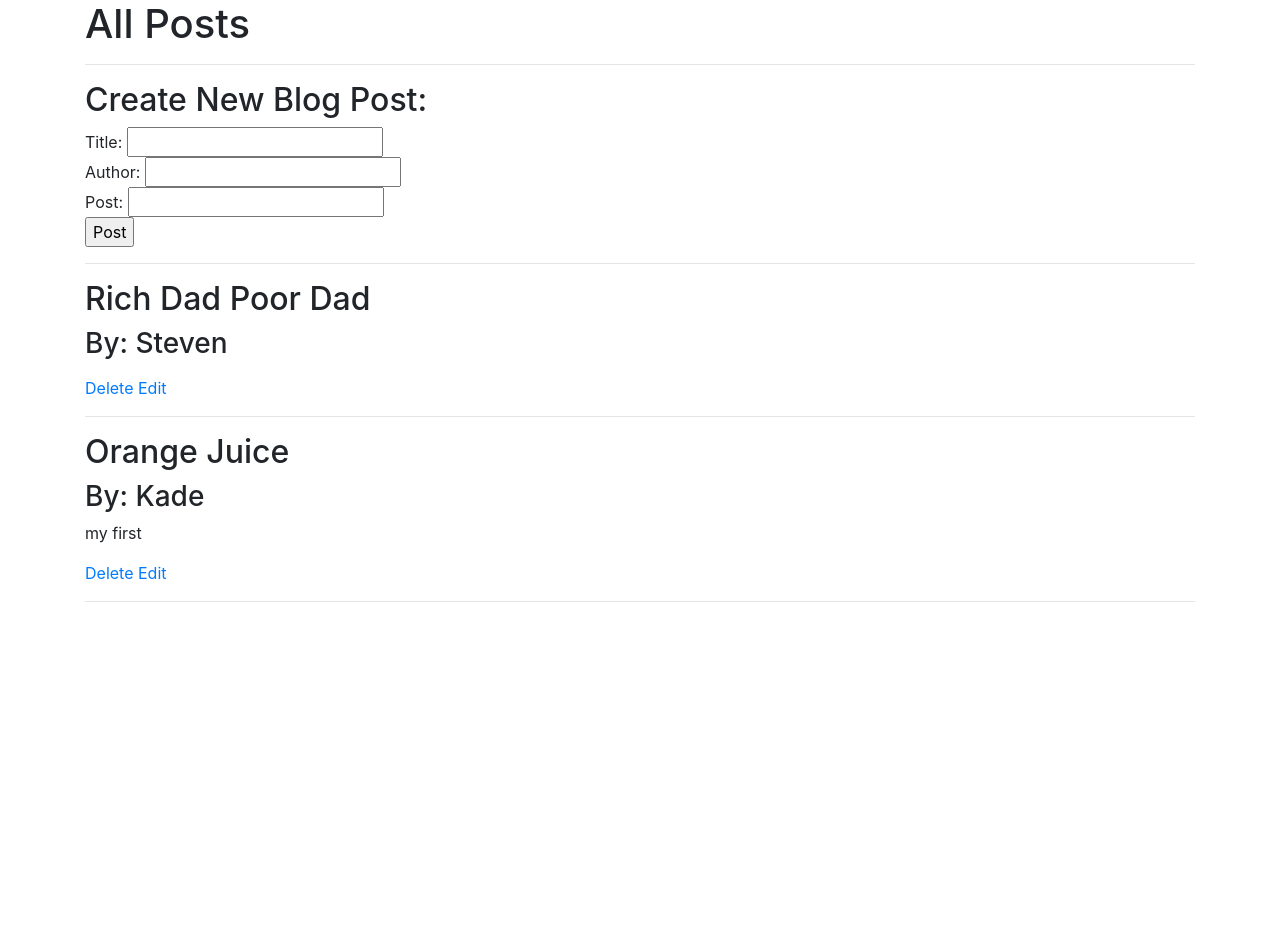
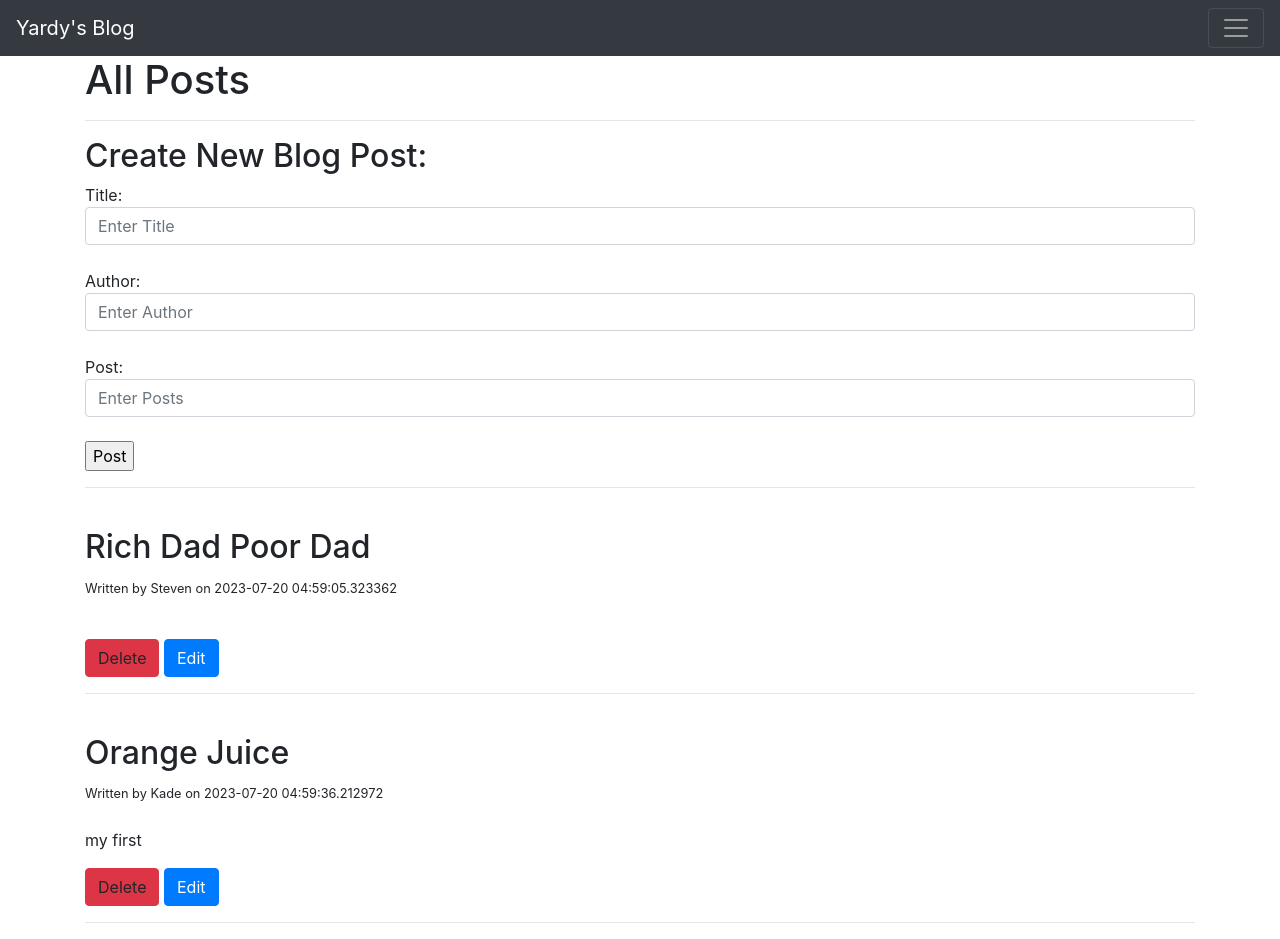
Before and after one commit to tinnguyentan02/c.r.u.d-applicaton-with-flask, a Flask app: page /posts in a window 1280 px wide. Before the commit the page ends 602 px from the top, so only its background shows below. Run offline with Flask 3, Linux system fonts and the light colour scheme; some libraries are stand-ins or nearby versions.

Commit message:
front_end half complete

```diff
--- a/flask_app/templates/base.html
+++ b/flask_app/templates/base.html
@@ -1,18 +1,62 @@
 <!DOCTYPE html>
 <html lang="en">
+
 <head>
     <meta charset="UTF-8">
     <meta http-equiv="X-UA-Compatible" content="IE=edge">
     <meta name="viewport" content="width=device-width, initial-scale=1.0">
-    <link rel="stylesheet" href="https://cdn.jsdelivr.net/npm/bootstrap@4.0.0/dist/css/bootstrap.min.css" integrity="sha384-Gn5384xqQ1aoWXA+058RXPxPg6fy4IWvTNh0E263XmFcJlSAwiGgFAW/dAiS6JXm" crossorigin="anonymous">
+    <link rel="stylesheet" href="https://cdn.jsdelivr.net/npm/bootstrap@4.0.0/dist/css/bootstrap.min.css"
+        integrity="sha384-Gn5384xqQ1aoWXA+058RXPxPg6fy4IWvTNh0E263XmFcJlSAwiGgFAW/dAiS6JXm" crossorigin="anonymous">
     {% block head %} {% endblock %}
 </head>
+
 <body>
-    <div class = 'container'>
+    <nav class="navbar navbar-dark bg-dark">
+        <a class="navbar-brand" href="/">Yardy's Blog</a>
+        <button class="navbar-toggler" type="button" data-toggle="collapse" data-target="#navbarsExample01"
+            aria-controls="navbarsExample01" aria-expanded="false" aria-label="Toggle navigation">
+            <span class="navbar-toggler-icon"></span>
+        </button>
+
+        <div class="collapse navbar-collapse" id="navbarsExample01">
+            <ul class="navbar-nav mr-auto">
+                <li class="nav-item active">
+                    <a class="nav-link" href="/">Home <span class="sr-only">(current)</span></a>
+                </li>
+                <li class="nav-item">
+                    <a class="nav-link" href="/posts">Posts</a>
+                </li>
+                <li class="nav-item">
+                    <a class="nav-link disabled" href="#">About</a>
+                </li>
+                <li class="nav-item dropdown">
+                    <a class="nav-link dropdown-toggle" href="http://example.com" id="dropdown01" data-toggle="dropdown"
+                        aria-haspopup="true" aria-expanded="false">Contact us</a>
+                    <div class="dropdown-menu" aria-labelledby="dropdown01">
+                        <a class="dropdown-item" href="#">Website</a>
+                        <a class="dropdown-item" href="#">Youtubee</a>
+                        <a class="dropdown-item" href="#">Facebook</a>
+                        <a class="dropdown-item" href="#">Instagram</a>
+                    </div>
+                </li>
+            </ul>
+            <form class="form-inline my-2 my-md-0">
+                <input class="form-control" type="text" placeholder="Search" aria-label="Search">
+            </form>
+        </div>
+    </nav>
+    <div class='container'>
         {% block body %} {% endblock %}
     </div>
-    <script src="https://code.jquery.com/jquery-3.2.1.slim.min.js" integrity="sha384-KJ3o2DKtIkvYIK3UENzmM7KCkRr/rE9/Qpg6aAZGJwFDMVNA/GpGFF93hXpG5KkN" crossorigin="anonymous"></script>
-    <script src="https://cdn.jsdelivr.net/npm/popper.js@1.12.9/dist/umd/popper.min.js" integrity="sha384-ApNbgh9B+Y1QKtv3Rn7W3mgPxhU9K/ScQsAP7hUibX39j7fakFPskvXusvfa0b4Q" crossorigin="anonymous"></script>
-    <script src="https://cdn.jsdelivr.net/npm/bootstrap@4.0.0/dist/js/bootstrap.min.js" integrity="sha384-JZR6Spejh4U02d8jOt6vLEHfe/JQGiRRSQQxSfFWpi1MquVdAyjUar5+76PVCmYl" crossorigin="anonymous"></script>
+    <script src="https://code.jquery.com/jquery-3.2.1.slim.min.js"
+        integrity="sha384-KJ3o2DKtIkvYIK3UENzmM7KCkRr/rE9/Qpg6aAZGJwFDMVNA/GpGFF93hXpG5KkN"
+        crossorigin="anonymous"></script>
+    <script src="https://cdn.jsdelivr.net/npm/popper.js@1.12.9/dist/umd/popper.min.js"
+        integrity="sha384-ApNbgh9B+Y1QKtv3Rn7W3mgPxhU9K/ScQsAP7hUibX39j7fakFPskvXusvfa0b4Q"
+        crossorigin="anonymous"></script>
+    <script src="https://cdn.jsdelivr.net/npm/bootstrap@4.0.0/dist/js/bootstrap.min.js"
+        integrity="sha384-JZR6Spejh4U02d8jOt6vLEHfe/JQGiRRSQQxSfFWpi1MquVdAyjUar5+76PVCmYl"
+        crossorigin="anonymous"></script>
 </body>
+
 </html>
--- a/flask_app/templates/posts.html
+++ b/flask_app/templates/posts.html
@@ -10,28 +10,38 @@
 
 <hr>
 <h2>Create New Blog Post:</h2>
-    <form action="/posts" method = 'POST'>
-        Title: <input type ='text' name ='title' id ='title'>
+<form action="/posts" method='POST'>
+    Title:
+    <input class="form-control" type="text" name='title' id='title' placeholder="Enter Title" aria-label="Enter Title">
     <br>
-        Author: <input type ='text' name = 'author' id = 'author'>
+    Author:
+    <input class="form-control" type="text" name='author' id='author'  placeholder="Enter Author"
+        aria-label="Enter Author">
     <br>
-        Post: <input type ='text' name = 'content' id = 'content'>
+    Post:
+    <input class="form-control" type="text" name='content' id='content' placeholder="Enter Posts"
+        aria-label="Enter Posts">
     <br>
-        <input type ='submit' value ='Post'>
+    <input type='submit' value='Post'>
 </form>
 <hr>
 
 {% for post in posts %}
+<br>
 <h2>{{ post.title}}</h2>
 
 {% if post.author %}
-            <h3>By: {{ post.author}}</h3>
+<h3></h3>
+<small>Written by {{ post.author}} on {{post.date_posted}}</small>
 {% else %}
-            <h3>By: N/A</h3>
+<small>Written by Unknown on {{post.date_posted}}</small>
 {% endif %}
+<br>
+<br>
 <p>{{ post.content}}</p>
-        <a href="/posts/delete/{{post.id}}"> Delete</a>
-        <a href="/posts/edit/{{post.id}}">Edit</a>
+<a class='btn btn-danger' ref="/posts/delete/{{post.id}}"> Delete</a>
+<a class='btn btn-primary' href="/posts/edit/{{post.id}}">Edit</a>
+<br>
 <hr>
 {% endfor %}
 
```
Also changed, not shown: flask_app/templates/index.html (+21 -2 lines), flask_app/instance/posts.db. Lines whose indentation alone changed are shown as unchanged.
